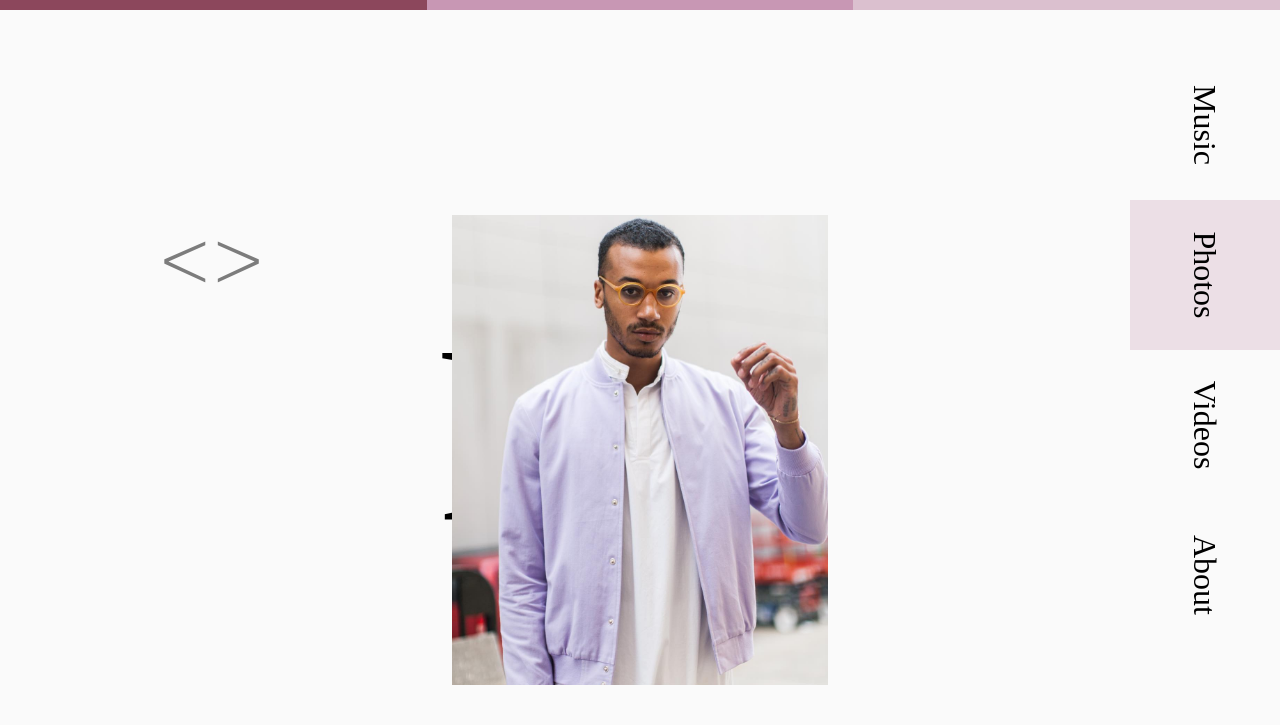
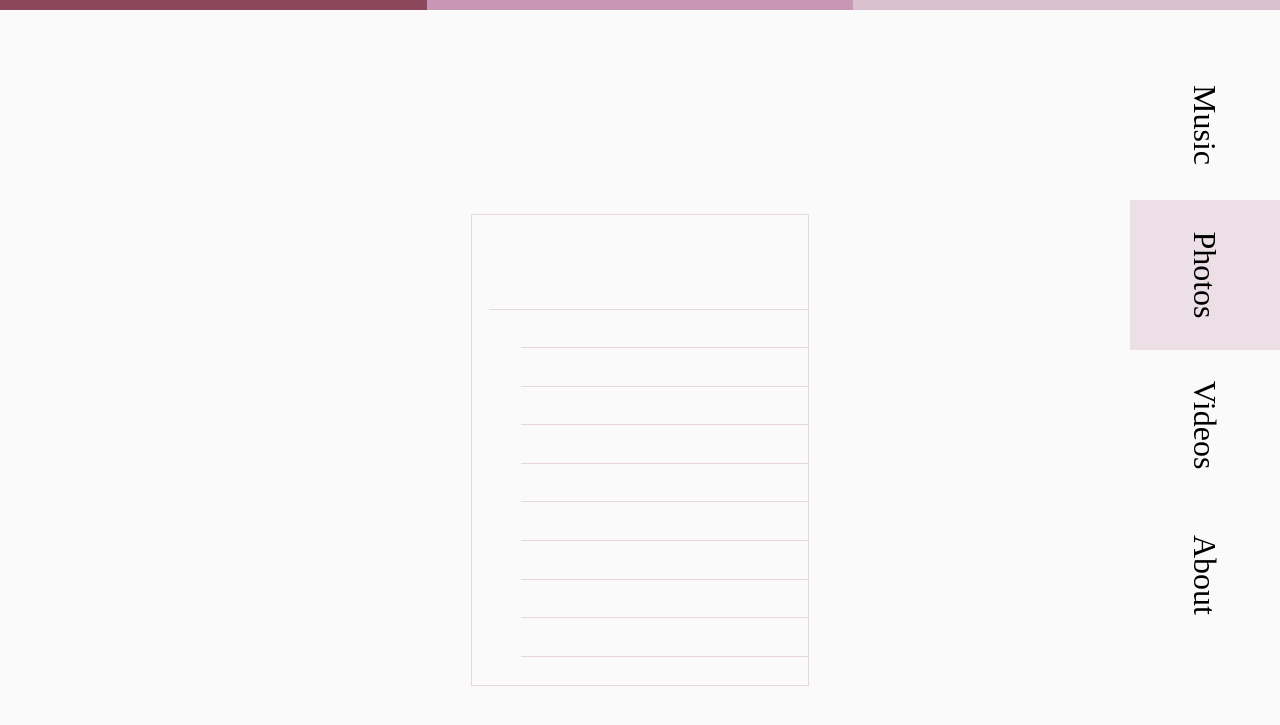
Before and after one commit to iraritchiemeek/hak, a PHP site: page /pages/index.html in a window 1280 px wide. Shown: the top 725 px of the page. Run offline with PHP 8.4, Linux system fonts and the light colour scheme; some libraries are stand-ins or nearby versions.

Commit message:
add wireframe for music

```diff
--- a/pages/index.html
+++ b/pages/index.html
@@ -22,16 +22,39 @@
 			<div class="color-strip__strip color-strip__strip--pink3"></div>
 		</div>
 		<div class="inner-container">
-			<div class="title">
+			<div class="title title--hide">
 				<span>hak</span>
 			</div>
-			<div class="gallery">
+			<div class="gallery gallery--hide">
 				<img class="gallery__img" src="../imgs/1.jpg">
 				<div class="gallery__nav">
 					<div class="gallery__arrow gallery__arrow--back"><</div>
 					<div class="gallery__arrow gallery__arrow--forward">></div>
 				</div>
 			</div>
+			<div class="music">
+				<div class="music__wrapper">
+					<div class="music__header"></div>
+					<div class="music__track-list">
+						<div class="music__track"></div>
+						<div class="music__track"></div>
+						<div class="music__track"></div>
+						<div class="music__track"></div>
+						<div class="music__track"></div>
+						<div class="music__track"></div>
+						<div class="music__track"></div>
+						<div class="music__track"></div>
+						<div class="music__track"></div>
+						<div class="music__track"></div>
+						<div class="music__track"></div>
+						<div class="music__track"></div>
+						<div class="music__track"></div>
+						<div class="music__track"></div>
+						<div class="music__track"></div>
+
+					</div>
+				</div>
+			</div>
 		</div>
 	</main>
 </body>
--- a/stylesheets/style.css
+++ b/stylesheets/style.css
@@ -41,6 +41,9 @@ main {
   user-select: none;
   height: 100%;
   width: 100%; }
+
+div[class*="--hide"] {
+  display: none; }
 
 .inner-container {
   position: absolute;
@@ -135,4 +138,30 @@ main {
     .gallery__arrow:hover {
       opacity: 1; }
 
+.music {
+  position: absolute;
+  top: 50%;
+  left: 50%;
+  transform: translate(-50%, -50%);
+  border: 1px solid rgba(219, 191, 207, 0.6);
+  height: 100%;
+  width: 35%; }
+  .music__wrapper {
+    width: 95%;
+    float: right;
+    height: 100%; }
+  .music__header {
+    height: 20%;
+    width: 100%;
+    border-bottom: 1px solid rgba(219, 191, 207, 0.6); }
+  .music__track-list {
+    height: 80%;
+    width: 100%;
+    overflow: scroll; }
+  .music__track {
+    float: right;
+    border-bottom: 1px solid rgba(219, 191, 207, 0.6);
+    width: 90%;
+    height: 10%; }
+
 /*# sourceMappingURL=style.css.map */
--- a/stylesheets/style.scss
+++ b/stylesheets/style.scss
@@ -89,6 +89,10 @@ main {
 	user-select: none;
 	height: 100%;
 	width: 100%;
+}
+
+div[class*="--hide"] {
+	display: none;
 }
 
 .inner-container {
@@ -197,3 +201,31 @@ main {
 		}
 	}
 }
+
+.music {
+	@include center;
+	border: 1px solid rgba(86%, 75%, 81%, 0.6%);
+	height: 100%;
+	width: 35%;
+	&__wrapper {
+		width: 95%;
+		float: right;
+		height: 100%;
+	}
+	&__header {
+		height: 20%;
+		width: 100%;
+		border-bottom: 1px solid rgba(86%, 75%, 81%, 0.6%);
+	}
+	&__track-list {
+		height: 80%;
+		width: 100%;
+		overflow: scroll;
+	}
+	&__track {
+		float: right;
+		border-bottom: 1px solid rgba(86%, 75%, 81%, 0.6%);
+		width: 90%;
+		height: 10%;
+	}
+}
```
Also changed, not shown: 1 other file.
